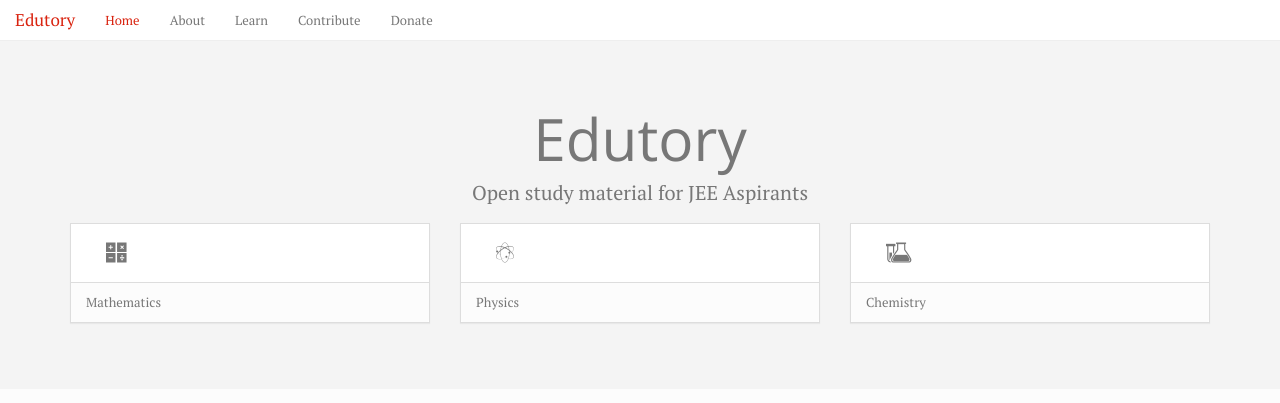
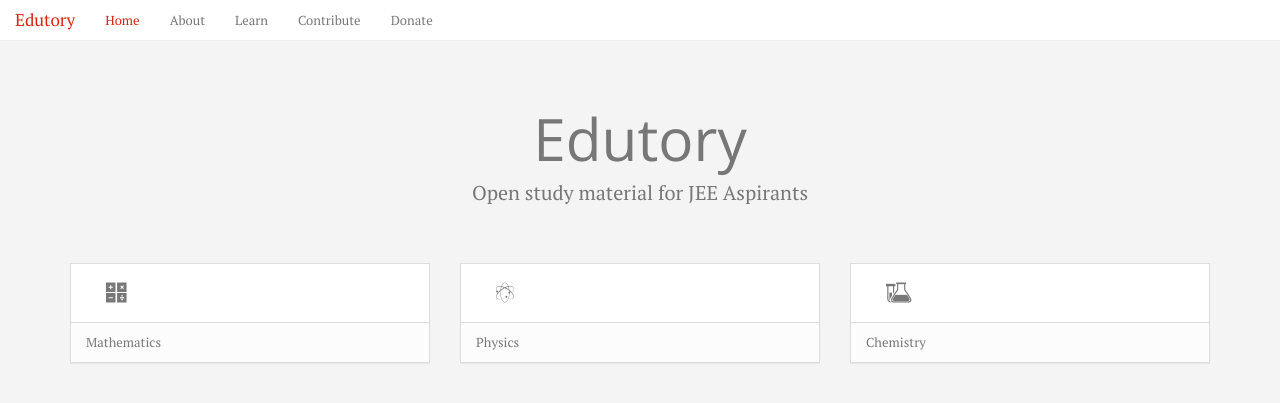
Before and after one commit to Edutory/edutory.github.io, a Jekyll site: the page built from index.html, in a window 1280 px wide. Shown: the top 403 px of the page. Built offline with Jekyll 4.4.1, drawn with Linux system fonts in a browser that asks for light colours; nearby versions of some CDN libraries.

Commit message:
Space the subjects section

```diff
--- a/index.html
+++ b/index.html
@@ -8,7 +8,7 @@ title: Home
 	  <h1>Edutory</h1>
 	  <p>Open study material for JEE Aspirants</p>
   </div>
-  <div class="container">
+  <div class="container spacer">
   	<div class="row">
   		<div class="col-sm-4">
   			<div class="panel panel-default">
```
